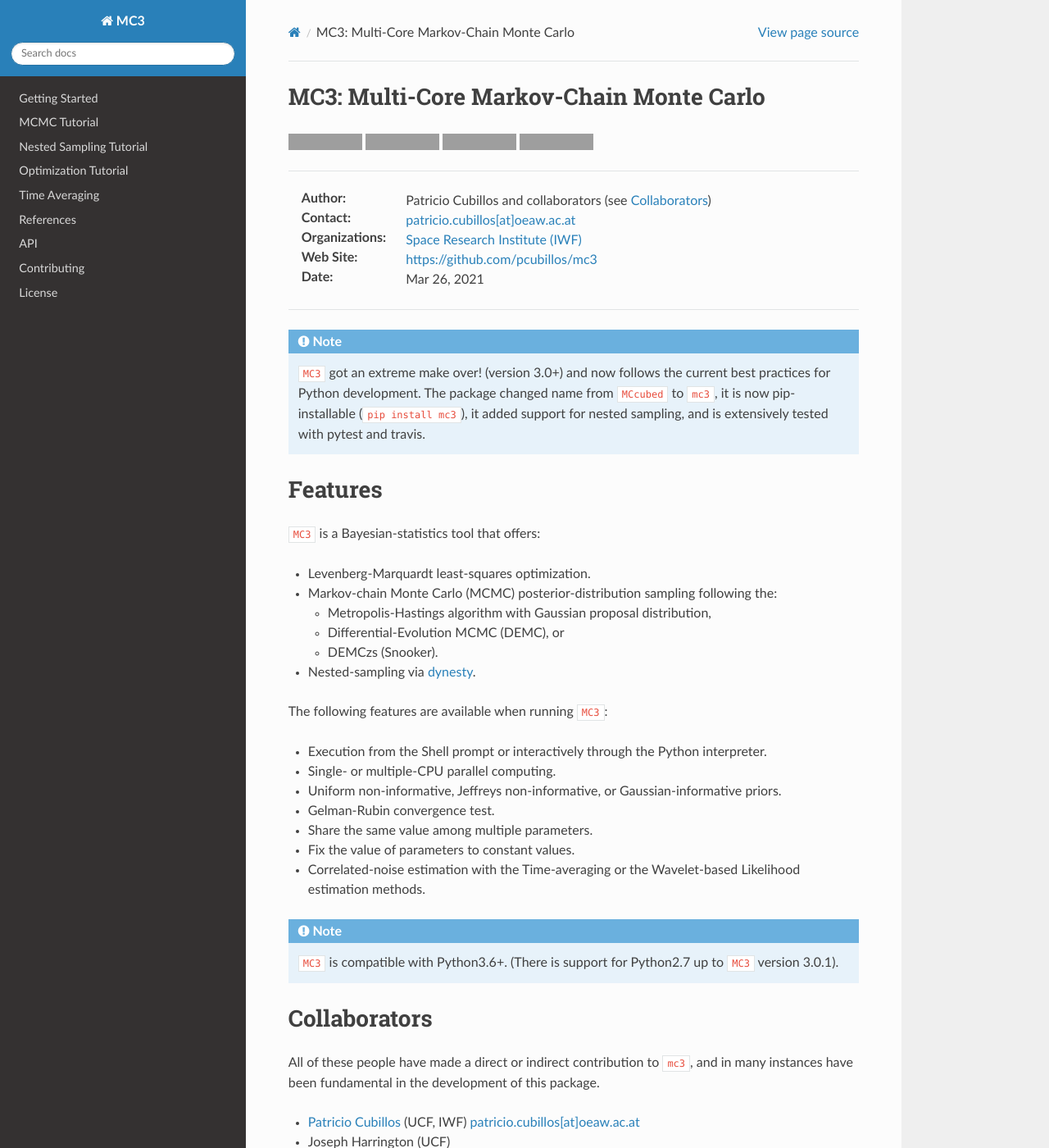
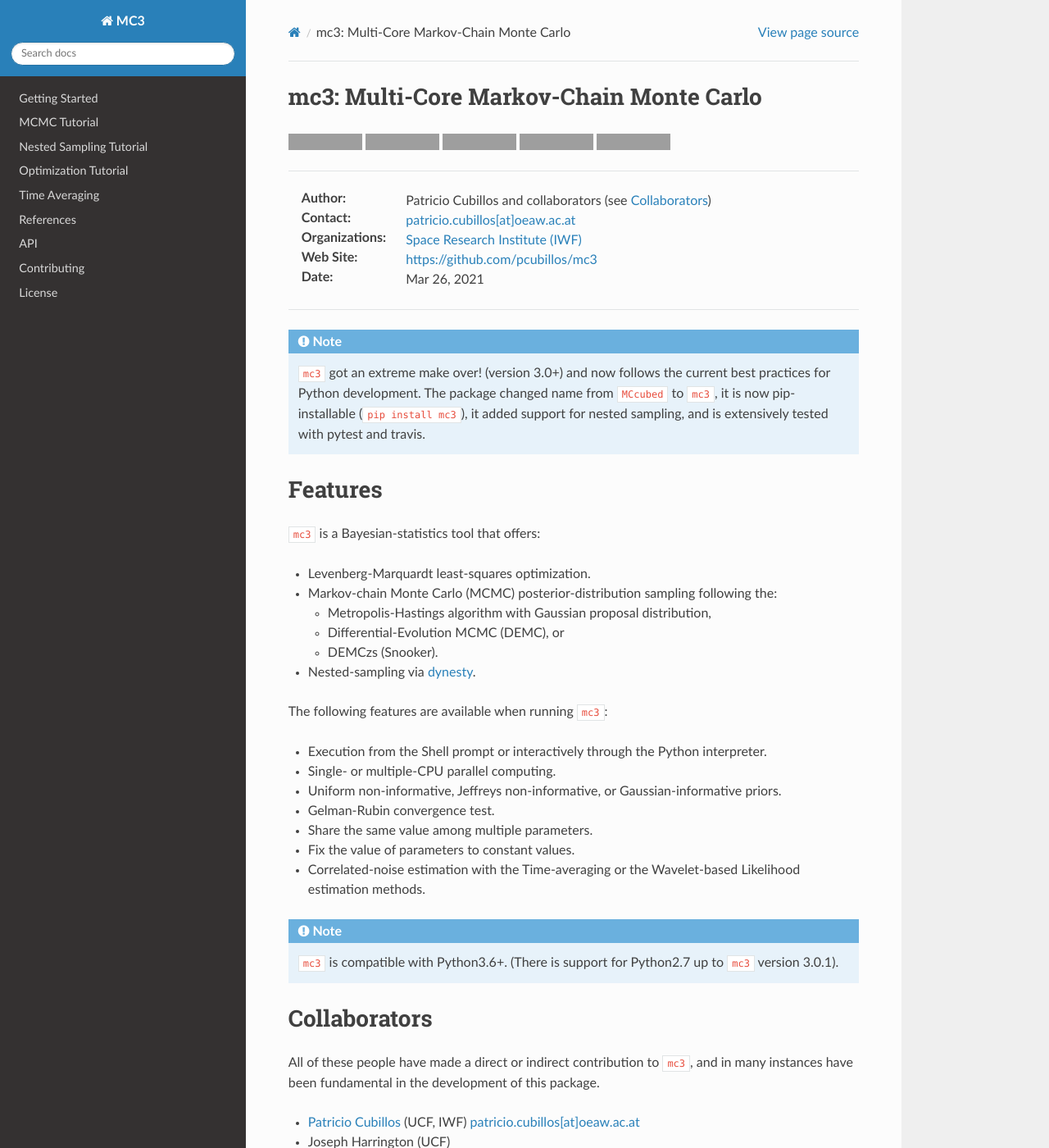
Before and after one commit to pcubillos/mc3, a Sphinx documentation site: the page built from docs/index.rst, in a window 1280 px wide and 1400 px high. Shown: the whole window at 82% size. Built offline with Sphinx 7.4.7 and the Read the Docs theme 2.0.0, drawn with Linux system fonts in a browser that asks for light colours; the version number could not be read and is left out; comment, search, counter and statistics services are not loaded; grey boxes are pictures that could not be loaded.

```diff
--- a/docs/fit_tutorial.rst
+++ b/docs/fit_tutorial.rst
@@ -3,7 +3,7 @@
 Optimization Tutorial
 =====================
 
-This tutorial describes ``MC3``'s optimization function ``mc3.fit()``,
+This tutorial describes ``mc3``'s optimization function ``mc3.fit()``,
 which provides model-fitting optimization through ``scipy.optimize``'s
 ``leastsq`` (Levenberg-Marquardt) and ``least_squares`` (Trust Region
 Reflective) routines.  Additionally, the optimization can include
--- a/docs/index.rst
+++ b/docs/index.rst
@@ -39,13 +40,13 @@ MC3: Multi-Core Markov-Chain Monte Carlo
 
 .. note::
 
-    ``MC3`` got an extreme make over! (version 3.0+) and now follows the current best practices for Python development.  The package changed name from ``MCcubed`` to ``mc3``, it is now pip-installable (``pip install mc3``), it added support for nested sampling, and is extensively tested with pytest and travis.
+    ``mc3`` got an extreme make over! (version 3.0+) and now follows the current best practices for Python development.  The package changed name from ``MCcubed`` to ``mc3``, it is now pip-installable (``pip install mc3``), it added support for nested sampling, and is extensively tested with pytest and travis.
 
 
 Features
 ========
 
-``MC3`` is a Bayesian-statistics tool that offers:
+``mc3`` is a Bayesian-statistics tool that offers:
 
 - Levenberg-Marquardt least-squares optimization.
 - Markov-chain Monte Carlo (MCMC) posterior-distribution sampling following the:
@@ -56,7 +57,7 @@ Features
 
 - Nested-sampling via `dynesty <https://dynesty.readthedocs.io/en/latest/>`_.
 
-The following features are available when running ``MC3``:
+The following features are available when running ``mc3``:
 
 - Execution from the Shell prompt or interactively through the Python interpreter.
 - Single- or multiple-CPU parallel computing.
@@ -66,8 +67,8 @@ The following features are available when running ``MC3``:
 - Fix the value of parameters to constant values.
 - Correlated-noise estimation with the Time-averaging or the Wavelet-based Likelihood estimation methods.
 
-.. note:: ``MC3`` is compatible with Python3.6+.
-          (There is support for Python2.7 up to ``MC3`` version 3.0.1).
+.. note:: ``mc3`` is compatible with Python3.6+.
+          (There is support for Python2.7 up to ``mc3`` version 3.0.1).
 
 .. _team:
 
@@ -112,16 +113,16 @@ Documentation
 Be Kind
 =======
 
-Please cite this paper if you found ``MC3`` useful for your research:
+Please cite this paper if you found ``mc3`` useful for your research:
   `Cubillos et al. (2017): On the Correlated-noise Analyses Applied to Exoplanet Light Curves <http://ui.adsabs.harvard.edu/abs/2017AJ....153....3C>`_, AJ, 153, 3.
 
 We welcome your feedback or inquiries, please refer them to:
 
   Patricio Cubillos (`patricio.cubillos[at]oeaw.ac.at`_)
 
-``MC3`` is open-source open-development software under the MIT
+``mc3`` is open-source open-development software under the MIT
 :ref:`license`. |br|
-Thank you for using ``MC3``!
+Thank you for using ``mc3``!
 
 
 
```
Also changed, not shown: other parts of docs/index.rst (+6 -1 lines), README.md (+36 -3 lines), docs/get_started.rst (+13 -13 lines), docs/mcmc_tutorial.rst (+17 -17 lines), docs/ns_tutorial.rst (+8 -8 lines).
